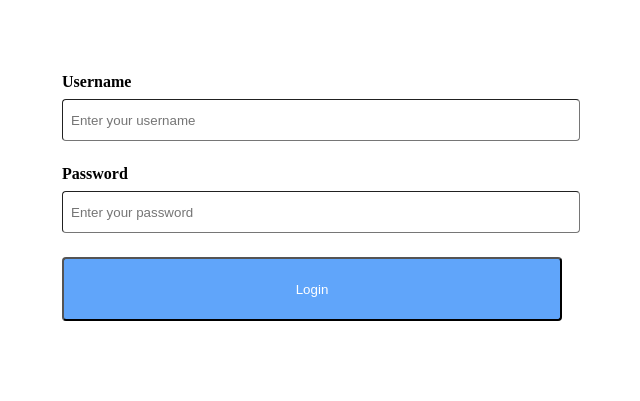
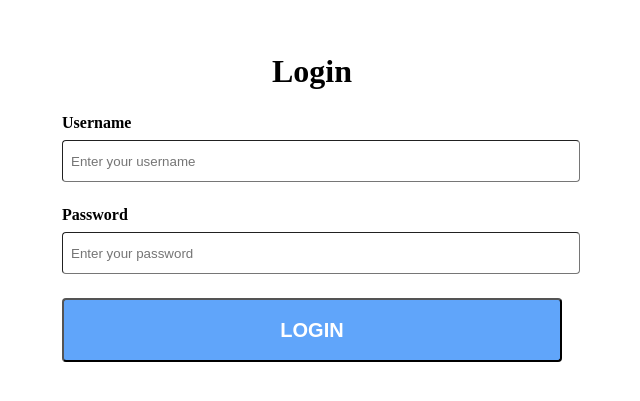
Before and after one commit to ak220193/Asset-DSt, a React (Create React App) app: page / in a window 1280 px wide. Shown: the part 203-604 px from the top of the page, without its empty margins (328-968 px from the left). Built offline with nearby package versions, Linux system fonts and the light colour scheme.

Commit message:
login page updated

```diff
--- a/src/Pages/Login/Login.jsx
+++ b/src/Pages/Login/Login.jsx
@@ -7,6 +7,7 @@ const Login = () => {
   return (
     <div className="flex items-center justify-center min-h-screen">
       <div className="bg-white rounded-lg p-8 w-full max-w-[500px]">
+      <h1 className="text-3xl font-bold mb-6 text-center">Login</h1>
         <div className="mb-6">
           <label htmlFor="username" className="block text-sm font-semibold text-gray-600 mb-2">
             Username
@@ -31,8 +32,8 @@ const Login = () => {
             placeholder="Enter your password"
           />
         </div>
-        <button className="w-full bg-blue-400 text-white py-2 px-4 rounded hover:bg-mediumaquamarine h-16 w-[520px]">
-          Login
+        <button className="w-full bg-blue-400 text-white py-2 px-4 rounded hover:bg-mediumaquamarine h-16 w-[521px]  text-[20px] font-bold">
+          LOGIN
         </button>
       </div>
     </div>
```
